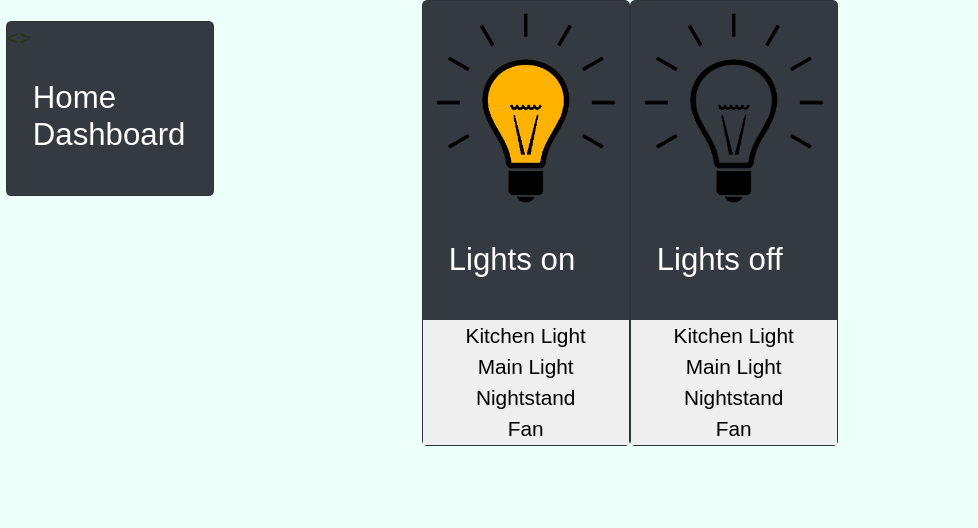
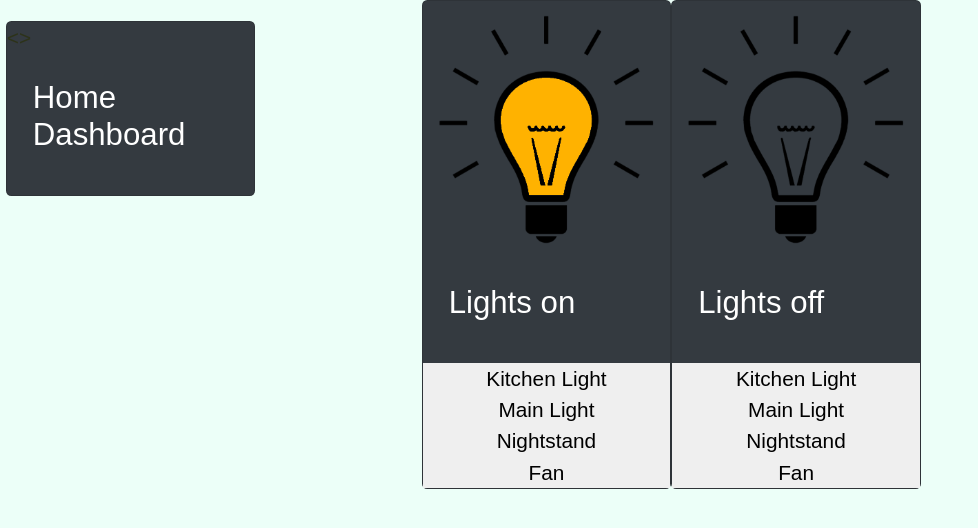
Before and after one commit to Zonar1994/Home-auto, a website: page index.html in a window 1280 px wide. Shown: the whole page, without its empty margins (0-978 px from the left). Drawn offline with nearby package versions, Linux system fonts and the light colour scheme.

Commit message:
Update style.css

```diff
--- a/style.css
+++ b/style.css
@@ -105,7 +105,7 @@ navbar {
 
 .card {
   background-color: #343A40;
-  width: 10rem;s
+  width: 12rem;s
 }
 
 .card-text {
```
